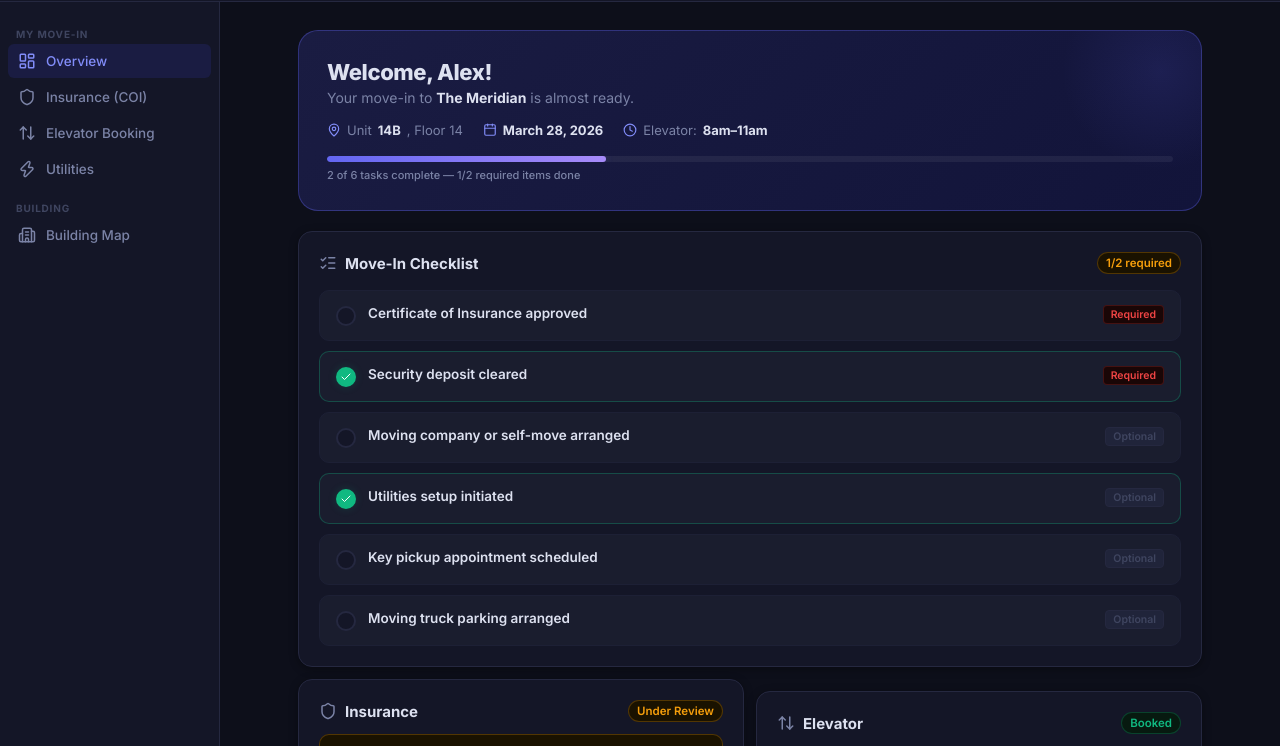
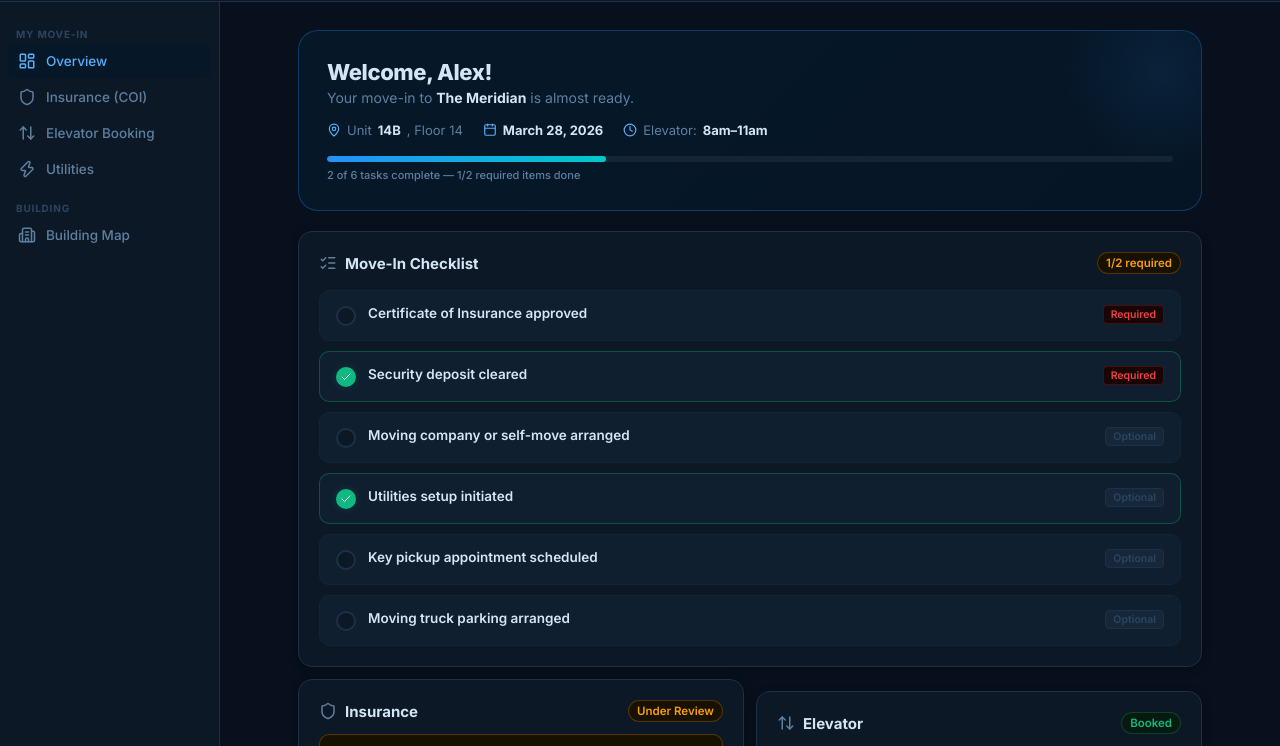
Before and after one commit to kapitonik/homebase-moving-day, a plain HTML site: page index.html in a window 1280 px wide. Shown: the part 54-800 px from the top of the page. Drawn offline with nearby package versions, Linux system fonts and the light colour scheme.

Commit message:
style: remap color scheme to match logo — navy/blue palette, thin brand text
Co-Authored-By: Claude Sonnet 4.6 <noreply@anthropic.com>

```diff
--- a/css/style.css
+++ b/css/style.css
@@ -1,37 +1,41 @@
 /* ─── Variables (dark theme default) ─── */
 :root {
-  --bg:          #0d0f1a;
-  --surface:     #141627;
-  --surface-2:   #1a1d2e;
-  --surface-3:   #20243a;
-  --border:      #252840;
-  --border-2:    #1d2035;
+  --bg:          #07101c;
+  --surface:     #0c1826;
+  --surface-2:   #101f30;
+  --surface-3:   #152739;
+  --border:      #1c3048;
+  --border-2:    #152336;
 
-  --text:        #dde1f0;
-  --text-2:      #7b83a6;
-  --text-3:      #3f4560;
+  --text:        #d4e5f5;
+  --text-2:      #5e80a0;
+  --text-3:      #2c4560;
 
-  --accent:      #6366f1;
-  --accent-h:    #818cf8;
-  --accent-bg:   #1a1c42;
-  --accent-glow: rgba(99,102,241,0.22);
+  --accent:      #2590f6;
+  --accent-h:    #5aaefa;
+  --accent-bg:   #061828;
+  --accent-glow: rgba(37,144,246,0.22);
+
+  --teal:        #00c8cc;
+  --teal-bg:     #031e1f;
+  --teal-glow:   rgba(0,200,204,0.20);
 
   --green:       #10b981;
-  --green-bg:    #071a10;
+  --green-bg:    #061a10;
   --green-glow:  rgba(16,185,129,0.18);
   --yellow:      #f59e0b;
-  --yellow-bg:   #1a1200;
+  --yellow-bg:   #191100;
   --yellow-glow: rgba(245,158,11,0.18);
   --red:         #ef4444;
-  --red-bg:      #1a0606;
+  --red-bg:      #190505;
   --red-glow:    rgba(239,68,68,0.18);
   --blue:        #60a5fa;
-  --blue-bg:     #050f22;
+  --blue-bg:     #040e22;
   --blue-glow:   rgba(96,165,250,0.18);
   --orange:      #fb923c;
-  --orange-bg:   #1a0900;
-  --purple:      #a78bfa;
-  --purple-bg:   #16083a;
+  --orange-bg:   #190800;
+  --purple:      #00c8cc;
+  --purple-bg:   #031e1f;
 
   --radius-sm:  6px;
   --radius:     10px;
@@ -73,13 +77,13 @@ body {
 
 .topbar-brand {
   display: flex; align-items: center; gap: 10px;
-  font-weight: 800; font-size: 17px;
-  color: var(--accent-h); letter-spacing: -0.3px;
+  font-weight: 300; font-size: 18px;
+  color: var(--accent-h); letter-spacing: 1.5px;
 }
 
 .topbar-brand-icon {
   width: 30px; height: 30px;
-  background: linear-gradient(135deg, var(--accent), var(--purple));
+  background: linear-gradient(135deg, var(--accent), #0b46a8);
   border-radius: var(--radius-sm);
   display: flex; align-items: center; justify-content: center;
   color: #fff; flex-shrink: 0;
@@ -198,7 +202,7 @@ body {
 .badge--orange  { background: var(--orange-bg); color: var(--orange); border: 1px solid rgba(251,146,60,0.25); }
 .badge--purple  { background: var(--purple-bg); color: var(--purple); border: 1px solid rgba(167,139,250,0.25); }
 .badge--gray    { background: var(--surface-2); color: var(--text-2); border: 1px solid var(--border); }
-.badge--accent  { background: var(--accent-bg); color: var(--accent-h); border: 1px solid rgba(99,102,241,0.3); }
+.badge--accent  { background: var(--accent-bg); color: var(--accent-h); border: 1px solid rgba(37,144,246,0.3); }
 
 /* ─── Buttons ─── */
 .btn {
@@ -345,7 +349,7 @@ body {
 .cal-day--today .cal-day-num { background: var(--accent); color: #fff; box-shadow: 0 0 8px var(--accent-glow); }
 .cal-event { font-size: 10.5px; font-weight: 600; padding: 2px 5px; border-radius: 4px; margin-bottom: 2px; overflow: hidden; text-overflow: ellipsis; white-space: nowrap; }
 .cal-event--blue   { background: rgba(96,165,250,0.18);  color: var(--blue); }
-.cal-event--indigo { background: rgba(99,102,241,0.18);  color: var(--accent-h); }
+.cal-event--indigo { background: rgba(37,144,246,0.18);  color: var(--accent-h); }
 .cal-event--orange { background: rgba(251,146,60,0.18);  color: var(--orange); }
 .cal-event--yellow { background: rgba(245,158,11,0.18);  color: var(--yellow); }
 .cal-event--green  { background: rgba(16,185,129,0.18);  color: var(--green); }
@@ -381,7 +385,7 @@ body {
   border-radius: var(--radius); cursor: pointer; transition: border-color 0.12s; position: relative;
 }
 .notif-item:hover { background: var(--surface-2); }
-.notif-item--unread { border-color: rgba(99,102,241,0.3); }
+.notif-item--unread { border-color: rgba(37,144,246,0.3); }
 .notif-item--unread::before { content: ''; position: absolute; left: -1px; top: 50%; transform: translateY(-50%); width: 3px; height: 60%; background: var(--accent); border-radius: 0 3px 3px 0; }
 .notif-icon { width: 36px; height: 36px; border-radius: var(--radius-sm); display: flex; align-items: center; justify-content: center; flex-shrink: 0; }
 .notif-icon--blue   { background: var(--blue-bg);   color: var(--blue); }
@@ -411,7 +415,7 @@ body {
 /* ─── Staff Stats ─── */
 .stats-grid { display: grid; grid-template-columns: repeat(4, 1fr); gap: 12px; margin-bottom: 24px; }
 .stat-card { background: var(--surface); border: 1px solid var(--border); border-radius: var(--radius-lg); padding: 18px; }
-.stat-card--accent { border-color: rgba(99,102,241,0.3); }
+.stat-card--accent { border-color: rgba(37,144,246,0.3); }
 .stat-card--green  { border-color: rgba(16,185,129,0.25); }
 .stat-card--yellow { border-color: rgba(245,158,11,0.25); }
 .stat-icon { width: 36px; height: 36px; border-radius: var(--radius-sm); display: flex; align-items: center; justify-content: center; margin-bottom: 12px; }
@@ -463,7 +467,7 @@ body {
 /* ─── Payment Hub ─── */
 .pay-summary {
   background: linear-gradient(135deg, var(--accent-bg), var(--surface-2));
-  border: 1px solid rgba(99,102,241,0.3);
+  border: 1px solid rgba(37,144,246,0.3);
   border-radius: var(--radius-xl); padding: 24px; margin-bottom: 20px;
   display: flex; align-items: center; justify-content: space-between; gap: 20px;
 }
@@ -509,8 +513,8 @@ body {
 }
 
 .bv-penthouse {
-  background: linear-gradient(135deg, #1a1240, #16083a);
-  border-bottom: 1px solid rgba(99,102,241,0.3);
+  background: linear-gradient(135deg, #060f22, #071828);
+  border-bottom: 1px solid rgba(37,144,246,0.25);
   padding: 12px; text-align: center;
 }
 .bv-penthouse-label { font-size: 9px; font-weight: 800; letter-spacing: 1.5px; text-transform: uppercase; color: var(--accent-h); opacity: 0.7; margin-bottom: 4px; }
@@ -528,7 +532,7 @@ body {
 
 .bv-windows { display: flex; gap: 2px; flex: 1; }
 .bv-win { width: 16px; height: 10px; border-radius: 2px; transition: all 0.2s; }
-.bv-win--occupied  { background: #4338ca; box-shadow: 0 0 4px rgba(67,56,202,0.55); }
+.bv-win--occupied  { background: #1a52a8; box-shadow: 0 0 4px rgba(26,82,168,0.60); }
 .bv-win--vacant    { background: var(--surface-3); border: 1px solid var(--border-2); }
 .bv-win--moving-in { background: #d97706; animation: win-pulse 2.2s ease-in-out infinite; }
 .bv-win--you       { background: #059669; box-shadow: 0 0 6px rgba(5,150,105,0.7); }
@@ -549,7 +553,7 @@ body {
 .bv-unit-grid { display: grid; grid-template-columns: repeat(3, 1fr); gap: 12px; }
 .bv-unit-card { background: var(--surface); border: 1px solid var(--border); border-radius: var(--radius-lg); padding: 16px; cursor: pointer; transition: all 0.15s; position: relative; overflow: hidden; }
 .bv-unit-card:hover { background: var(--surface-2); transform: translateY(-1px); }
-.bv-unit-card--occupied  { border-color: rgba(67,56,202,0.35); }
+.bv-unit-card--occupied  { border-color: rgba(26,82,168,0.45); }
 .bv-unit-card--moving-in { border-color: rgba(245,158,11,0.4); }
 .bv-unit-card--vacant    { opacity: 0.55; }
 .bv-unit-card--you       { border-color: rgba(16,185,129,0.5); box-shadow: 0 0 16px rgba(16,185,129,0.13); }
@@ -563,7 +567,7 @@ body {
 .bv-legend { display: flex; gap: 16px; flex-wrap: wrap; margin-bottom: 20px; }
 .bv-legend-item { display: flex; align-items: center; gap: 6px; font-size: 12px; color: var(--text-2); font-weight: 500; }
 .bv-legend-dot { width: 10px; height: 10px; border-radius: 2px; }
-.bv-legend-dot--occupied  { background: #4338ca; }
+.bv-legend-dot--occupied  { background: #1a52a8; }
 .bv-legend-dot--vacant    { background: var(--surface-3); border: 1px solid var(--border); }
 .bv-legend-dot--moving-in { background: #d97706; }
 .bv-legend-dot--you       { background: #059669; }
@@ -577,12 +581,12 @@ body {
 
 /* ─── Hero card ─── */
 .hero-card {
-  background: linear-gradient(135deg, var(--accent-bg), #12143a);
-  border: 1px solid rgba(99,102,241,0.35);
+  background: linear-gradient(135deg, var(--accent-bg), #061525);
+  border: 1px solid rgba(37,144,246,0.30);
   border-radius: var(--radius-xl); padding: 28px; margin-bottom: 20px;
   position: relative; overflow: hidden;
 }
-.hero-card::before { content: ''; position: absolute; top: -60px; right: -60px; width: 200px; height: 200px; background: radial-gradient(circle, rgba(99,102,241,0.12), transparent 70%); border-radius: 50%; }
+.hero-card::before { content: ''; position: absolute; top: -60px; right: -60px; width: 200px; height: 200px; background: radial-gradient(circle, rgba(37,144,246,0.10), transparent 70%); border-radius: 50%; }
 .hero-greeting { font-size: 22px; font-weight: 800; letter-spacing: -0.4px; margin-bottom: 4px; }
 .hero-sub { font-size: 14px; color: var(--text-2); margin-bottom: 16px; }
 .hero-meta { display: flex; gap: 20px; flex-wrap: wrap; }
@@ -590,7 +594,7 @@ body {
 .hero-meta-item strong { color: var(--text); }
 .hero-meta-item [data-lucide] { color: var(--accent-h); }
 .progress-bar-wrap { margin-top: 18px; background: rgba(255,255,255,0.06); border-radius: 100px; height: 6px; overflow: hidden; }
-.progress-bar { height: 100%; border-radius: 100px; background: linear-gradient(90deg, var(--accent), var(--purple)); box-shadow: 0 0 8px var(--accent-glow); transition: width 0.4s; }
+.progress-bar { height: 100%; border-radius: 100px; background: linear-gradient(90deg, var(--accent), var(--teal)); box-shadow: 0 0 8px var(--accent-glow); transition: width 0.4s; }
 .progress-label { font-size: 11px; color: var(--text-2); margin-top: 6px; font-weight: 500; }
 
 /* ─── Residents list (staff) ─── */
```
